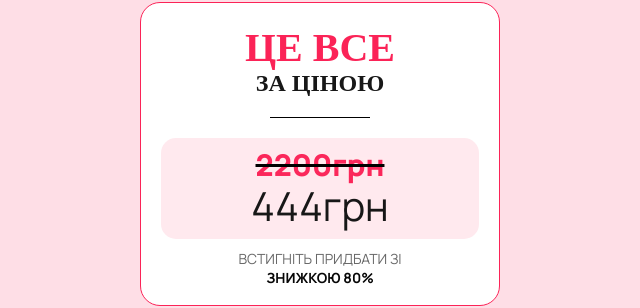
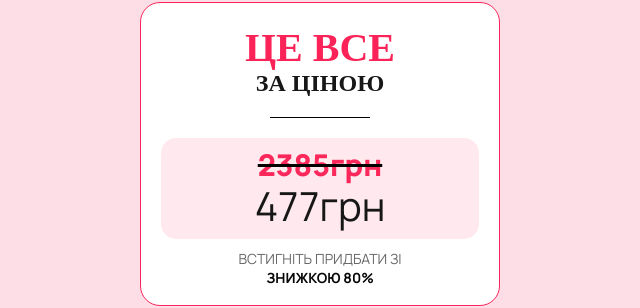
Before and after one commit to RomanIsaiev/work-website-11, a plain HTML site: page index.html in a window 1280 px wide. Shown: the part 4110-4418 px from the top of the page, 320-960 px from the left. Drawn offline with nearby package versions, Linux system fonts and the light colour scheme; a web font is replaced by a local one.

Commit message:
Update index.html

```diff
--- a/index.html
+++ b/index.html
@@ -415,8 +415,8 @@
           <div class="wrapper">
             <h3 class="wrapper-title">це все<br /><span>за ціною</span></h3>
             <div class="second-wrapper">
-              <p class="old-price">2200грн</p>
-              <p class="new-price">444грн</p>
+              <p class="old-price">2385грн</p>
+              <p class="new-price">477грн</p>
             </div>
             <p class="price-description">
               Встигніть придбати зі <span>знижкою 80%</span>
```
